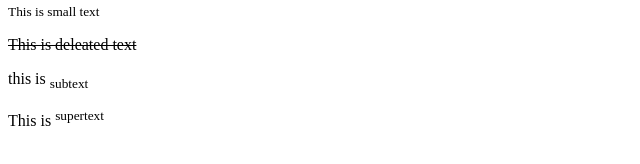
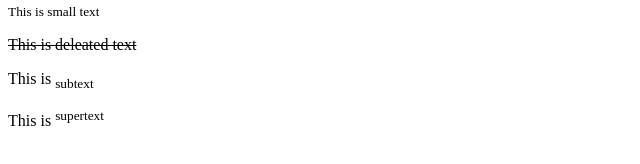
Before and after one commit to KaseyEngle/KaseyEngle.github.io, a plain HTML site: page index.html in a window 1280 px wide. Shown: the part 388-552 px from the top of the page, 0-640 px from the left. Drawn offline with Linux system fonts and the light colour scheme.

Commit message:
Update index.html

```diff
--- a/index.html
+++ b/index.html
@@ -17,7 +17,7 @@
     <p><u>This is underlined text</u></p>
     <p><small>This is small text</small></p>
     <p><del>This is deleated text</del></p>
-    <p>this is <sub>subtext</sub></p>
+    <p>This is <sub>subtext</sub></p>
     <p>This is <sup>supertext</sup></p>
     <p><marquee>This is scrolling text</marquee></p>
 </body>
```
